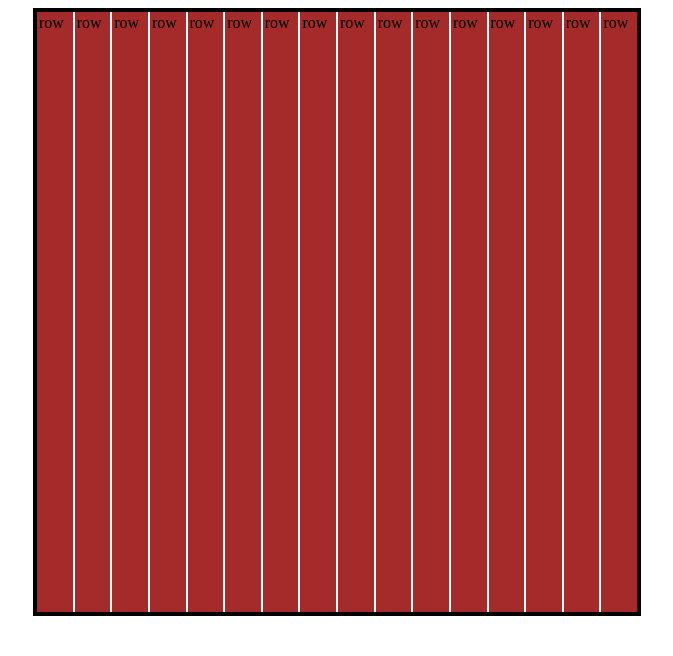
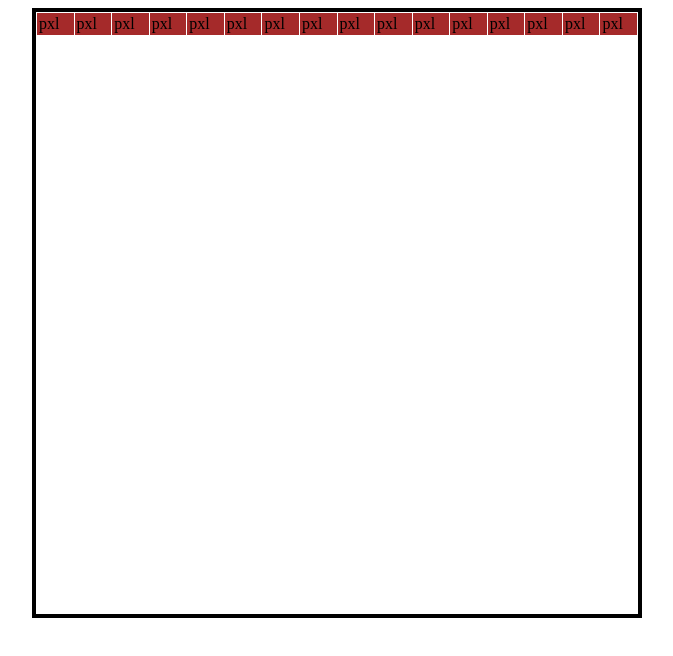
Before and after one commit to VrakasYi/Etch-A-Sketch-Odin-Project, a plain HTML site: page index.html in a window 1280 px wide. Shown: the whole page, without its empty margins (303-976 px from the left). Drawn offline with Linux system fonts and the light colour scheme.

Commit message:
succesful creating pixels in 1 row

```diff
--- a/etch-js.js
+++ b/etch-js.js
@@ -1,9 +1,11 @@
 const container = document.querySelector('#container');
-const div = document.createElement('div');
+const rowDiv = document.createElement('div');
+rowDiv.classList.add('row');
+container.appendChild(rowDiv)
 
 for (let i = 0; i <= 15; i++) {
-    const div = document.createElement('div');
-    container.appendChild(div);
-    div.classList.add('row');
-    div.textContent = 'row';
+    const colDiv = document.createElement('div');
+    colDiv.classList.add('column');
+    colDiv.textContent = 'pxl';
+    rowDiv.appendChild(colDiv);
 };
--- a/etch-style.css
+++ b/etch-style.css
@@ -6,14 +6,19 @@
 
 
 #container {
-    display: flex;
     width: 600px;
     height: 600px;
     border: 4px solid black;
     gap: 2px;
+    padding: 1px;
 }
 
 .row {
+    display: flex;
+    gap: 1px;
+}
+
+.column {
     flex: 1;
     padding: 2px;
     background-color: brown;
```
